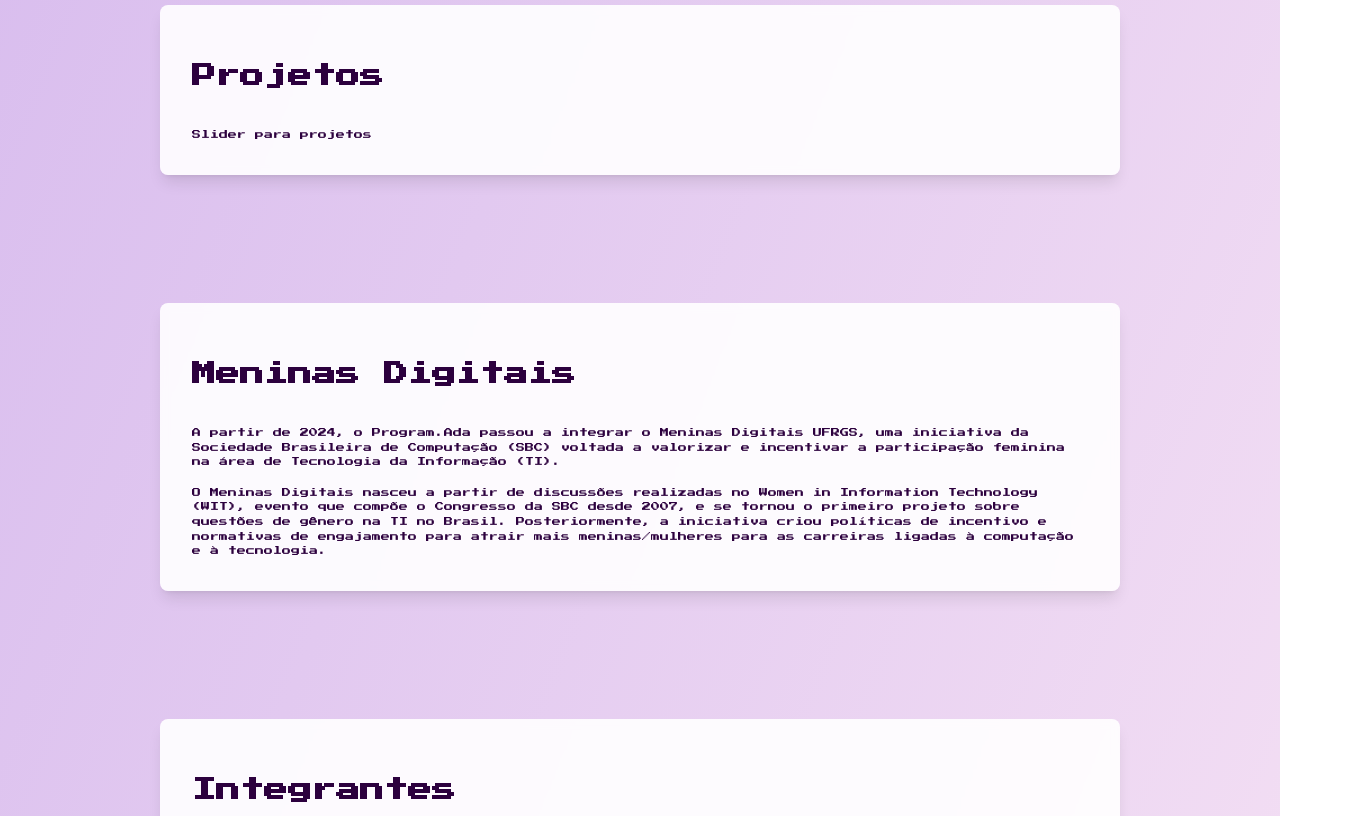
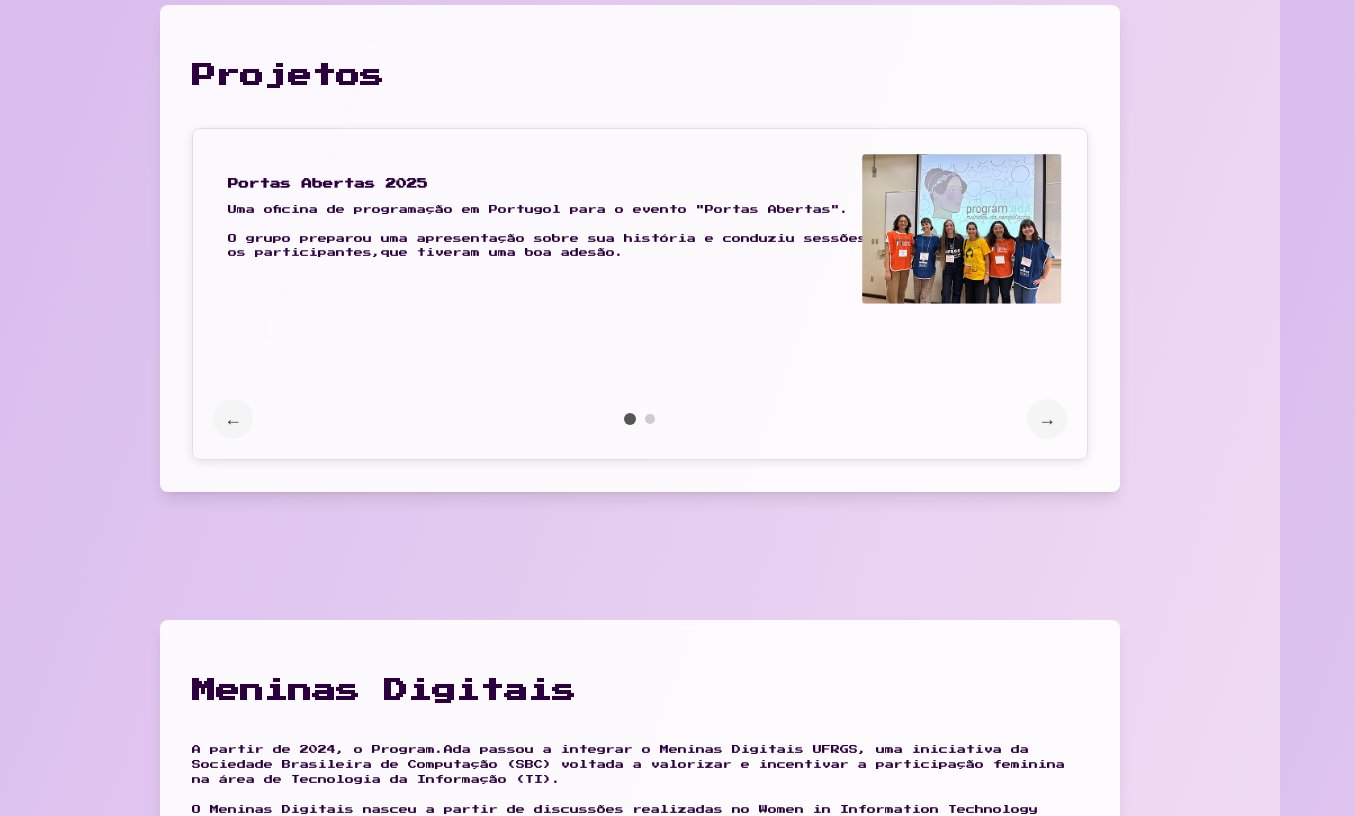
Before and after one commit to BrunoDelgiovo/PS-IDE-25-2-Equipe1, a React (Vite) app: page / in a window 1280 px wide. Shown: the part 1800-2616 px from the top of the page, 1355 px wide, since content can reach past the window. Built offline with nearby package versions, Linux system fonts and the light colour scheme.

Commit message:
Implementação inicial do carrossel

```diff
--- a/src/App.jsx
+++ b/src/App.jsx
@@ -1,11 +1,12 @@
-import React from 'react';
-import Navbar from './components/Navbar';
-import Section from './components/Section';
-import Footer from './components/Footer';
+import React from "react";
+import Navbar from "./components/Navbar";
+import Section from "./components/Section";
+import Footer from "./components/Footer";
+import Carousel from "./components/Carousel";
 
-import './App.css';
+import "./App.css";
 
-import logoImage from './images/Program_Ada.png';
+import logoImage from "./images/Program_Ada.png";
 
 function App() {
   return (
@@ -16,29 +17,70 @@
       </section>
 
       <main className="page-container main-content">
-
         <Section id="QuemSomos" title="Quem somos nós?">
-            <p>O Program.Ada nasceu no Instituto de Informática da UFRGS em 2017, com o intuito de criar um elo para enfrentar situações de assédio vividas na academia. A partir disso, criou-se a Comissão de Relacionamentos do INF e o Coletivo de Mulheres na Computação.</p>
-            <p>No começo, o coletivo ainda não possuía um nome. Com o tempo, percebemos a importância de celebrar a trajetória de Ada Lovelace, a primeira programadora da história, e assim surgiu o Programa.Ada.</p>
-            <p>Desde então, realizamos rodas de conversa, palestras e oficinas, eventos que fortalecem o protagonismo das mulheres na tecnologia e promovem reflexões sobre gênero e inclusão na comunidade acadêmica e fora dela.</p>
+          <p>
+            O Program.Ada nasceu no Instituto de Informática da UFRGS em 2017,
+            com o intuito de criar um elo para enfrentar situações de assédio
+            vividas na academia. A partir disso, criou-se a Comissão de
+            Relacionamentos do INF e o Coletivo de Mulheres na Computação.
+          </p>
+          <p>
+            No começo, o coletivo ainda não possuía um nome. Com o tempo,
+            percebemos a importância de celebrar a trajetória de Ada Lovelace, a
+            primeira programadora da história, e assim surgiu o Programa.Ada.
+          </p>
+          <p>
+            Desde então, realizamos rodas de conversa, palestras e oficinas,
+            eventos que fortalecem o protagonismo das mulheres na tecnologia e
+            promovem reflexões sobre gênero e inclusão na comunidade acadêmica e
+            fora dela.
+          </p>
         </Section>
 
         <Section id="NossosObjetivos" title="Nossos Objetivos">
           <ul className="list">
-                <li>Construir um espaço seguro e acolhedor, onde mulheres possam compartilhar experiências, trocar ideias e se apoiar mutuamente.</li>
-                <li>Apoiar a inserção de mulheres no mercado de tecnologia, desde o estímulo à participação em networking até suporte na elaboração de currículos e em projetos de portfólio.</li>
-                <li>Promover atividades e eventos para a comunidade, ampliando as discussões sobre o papel das mulheres na tecnologia e sua atuação no mercado de trabalho.</li>
-                <li>Contribuir para um ambiente mais inclusivo e amigável para mulheres, incentivando o respeito, a diversidade e a equidade de gênero.</li>
+            <li>
+              Construir um espaço seguro e acolhedor, onde mulheres possam
+              compartilhar experiências, trocar ideias e se apoiar mutuamente.
+            </li>
+            <li>
+              Apoiar a inserção de mulheres no mercado de tecnologia, desde o
+              estímulo à participação em networking até suporte na elaboração de
+              currículos e em projetos de portfólio.
+            </li>
+            <li>
+              Promover atividades e eventos para a comunidade, ampliando as
+              discussões sobre o papel das mulheres na tecnologia e sua atuação
+              no mercado de trabalho.
+            </li>
+            <li>
+              Contribuir para um ambiente mais inclusivo e amigável para
+              mulheres, incentivando o respeito, a diversidade e a equidade de
+              gênero.
+            </li>
           </ul>
         </Section>
 
         <Section id="Projetos" title="Projetos">
-            <p>Slider para projetos</p>
+          <Carousel />
         </Section>
 
         <Section id="MeninasDigitais" title="Meninas Digitais">
-             <p>A partir de 2024, o Program.Ada passou a integrar o Meninas Digitais UFRGS, uma iniciativa da Sociedade Brasileira de Computação (SBC) voltada a valorizar e incentivar a participação feminina na área de Tecnologia da Informação (TI).</p>
-             <p>O Meninas Digitais nasceu a partir de discussões realizadas no Women in Information Technology (WIT), evento que compõe o Congresso da SBC desde 2007, e se tornou o primeiro projeto sobre questões de gênero na TI no Brasil. Posteriormente, a iniciativa criou políticas de incentivo e normativas de engajamento para atrair mais meninas/mulheres para as carreiras ligadas à computação e à tecnologia.</p>
+          <p>
+            A partir de 2024, o Program.Ada passou a integrar o Meninas Digitais
+            UFRGS, uma iniciativa da Sociedade Brasileira de Computação (SBC)
+            voltada a valorizar e incentivar a participação feminina na área de
+            Tecnologia da Informação (TI).
+          </p>
+          <p>
+            O Meninas Digitais nasceu a partir de discussões realizadas no Women
+            in Information Technology (WIT), evento que compõe o Congresso da
+            SBC desde 2007, e se tornou o primeiro projeto sobre questões de
+            gênero na TI no Brasil. Posteriormente, a iniciativa criou políticas
+            de incentivo e normativas de engajamento para atrair mais
+            meninas/mulheres para as carreiras ligadas à computação e à
+            tecnologia.
+          </p>
         </Section>
 
         <Section id="Integrantes" title="Integrantes">
--- /dev/null
+++ b/src/components/Carousel.css
@@ -0,0 +1,113 @@
+.carousel-container {
+    /* max-width: 800px; */
+    margin: 0 auto;
+    border: 1px solid #e0e0e0;
+    border-radius: 8px;
+    padding: 20px;
+    box-shadow: 0 2px 10px rgba(0, 0, 0, 0.1);
+}
+
+.carousel-header {
+    font-size: 24px;
+    margin-bottom: 20px;
+    padding-bottom: 10px;
+    border-bottom: 1px solid #e0e0e0;
+}
+
+.carousel-content {
+    position: relative;
+    min-height: 200px;
+    margin-bottom: 20px;
+    padding: 15px;
+}
+
+.carousel-image-container {
+    position: absolute;
+    top: 0;
+    right: 0;
+    width: 35%;
+    max-width: 200px;
+    padding: 5px;
+}
+
+.carousel-image {
+    width: 100%;
+    height: auto;
+    border-radius: 4px;
+    object-fit: cover;
+}
+
+.carousel-text {
+    width: 100%;
+    padding-right: calc(35% + 15px);
+}
+
+/* When there's no image */
+.carousel-content:not(:has(.carousel-image-container)) .carousel-text {
+    padding-right: 0;
+}
+
+.carousel-controls {
+    display: flex;
+    align-items: center;
+    justify-content: space-between;
+    margin-top: 20px;
+}
+
+.carousel-arrow {
+    background-color: #f5f5f5;
+    border: none;
+    border-radius: 50%;
+    width: 40px;
+    height: 40px;
+    display: flex;
+    align-items: center;
+    justify-content: center;
+    cursor: pointer;
+    font-size: 18px;
+    color: #333;
+    transition: background-color 0.2s;
+}
+
+.carousel-arrow:hover {
+    background-color: #e0e0e0;
+}
+
+.carousel-track {
+    display: flex;
+    gap: 10px;
+    align-items: center;
+    justify-content: center;
+    flex: 1;
+    margin: 0 20px;
+}
+
+.carousel-dot {
+    width: 10px;
+    height: 10px;
+    border-radius: 50%;
+    background-color: #ccc;
+    border: none;
+    padding: 0;
+    cursor: pointer;
+    transition: transform 0.2s, background-color 0.2s;
+}
+
+.carousel-dot.active {
+    background-color: #555;
+    transform: scale(1.2);
+}
+
+/* Responsive adjustments */
+@media (max-width: 600px) {
+    .carousel-image-container {
+        position: relative;
+        width: 100%;
+        max-width: none;
+        margin-bottom: 15px;
+    }
+
+    .carousel-text {
+        padding-right: 0;
+    }
+}
--- /dev/null
+++ b/src/components/Carousel.jsx
@@ -0,0 +1,79 @@
+import React, { useState } from "react";
+import "./Carousel.css";
+
+function Carousel() {
+  const pages = [
+    {
+      title: "Portas Abertas 2025",
+      content:
+        'Uma oficina de programação em Portugol para o evento "Portas Abertas".\n\nO grupo preparou uma apresentação sobre sua história e conduziu sessões de 30 minutos com os participantes,que tiveram uma boa adesão.',
+      image: "src/images/PortasAbertas.png",
+    },
+    {
+      title: "Torneio Feminino de Programação:",
+      content:
+        "Uma colaboração com o Laboratório de Programação Competitiva (LPC).",
+    },
+  ];
+  const [currentPage, setCurrentPage] = useState(0);
+
+  const goToPrevious = () => {
+    setCurrentPage((prev) => (prev === 0 ? pages.length - 1 : prev - 1));
+  };
+
+  const goToNext = () => {
+    setCurrentPage((prev) => (prev === pages.length - 1 ? 0 : prev + 1));
+  };
+  return (
+    <div className="carousel-container">
+      <div className="carousel-content">
+        {pages[currentPage].image && (
+          <div className="carousel-image-container">
+            <img
+              src={pages[currentPage].image}
+              alt={`Image for ${pages[currentPage].title.substring(0, 20)}`}
+              className="carousel-image"
+            />
+          </div>
+        )}
+        <h3 className="carousel-text">{pages[currentPage].title} </h3>
+        <p className="carousel-text" style={{ whiteSpace: "pre-line" }}>
+          {pages[currentPage].content}
+        </p>
+      </div>
+
+      <div className="carousel-controls">
+        <button
+          className="carousel-arrow carousel-prev"
+          onClick={goToPrevious}
+          aria-label="Previous page"
+        >
+          &larr;
+        </button>
+
+        <div className="carousel-track">
+          {pages.map((_, index) => (
+            <button
+              key={index}
+              className={`carousel-dot ${
+                currentPage === index ? "active" : ""
+              }`}
+              onClick={() => setCurrentPage(index)}
+              aria-label={`Go to page ${index + 1}`}
+            />
+          ))}
+        </div>
+
+        <button
+          className="carousel-arrow carousel-next"
+          onClick={goToNext}
+          aria-label="Next page"
+        >
+          &rarr;
+        </button>
+      </div>
+    </div>
+  );
+}
+
+export default Carousel;
```
Lines whose indentation alone changed are shown as unchanged.
